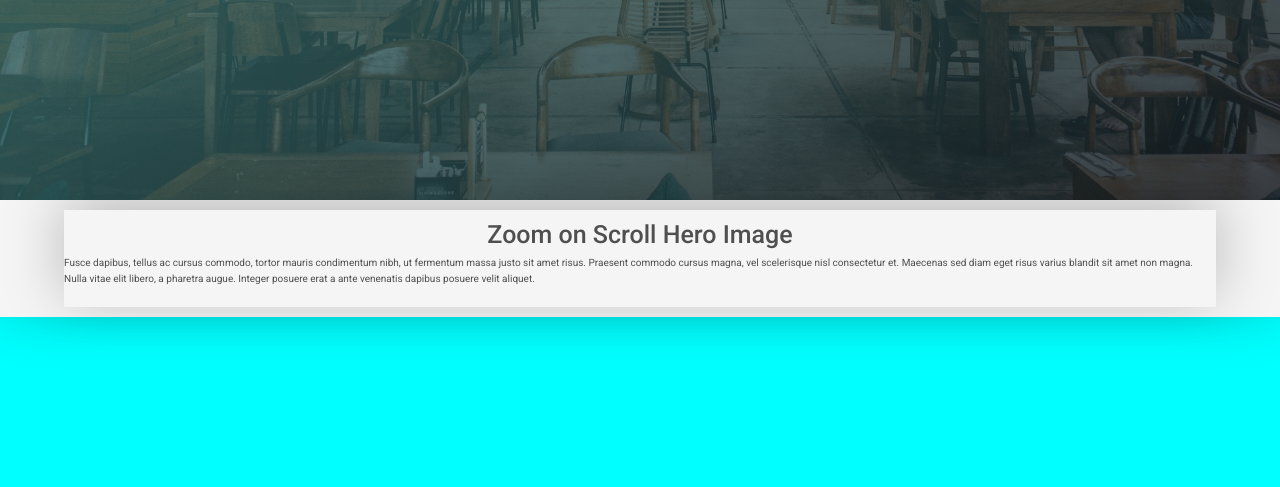
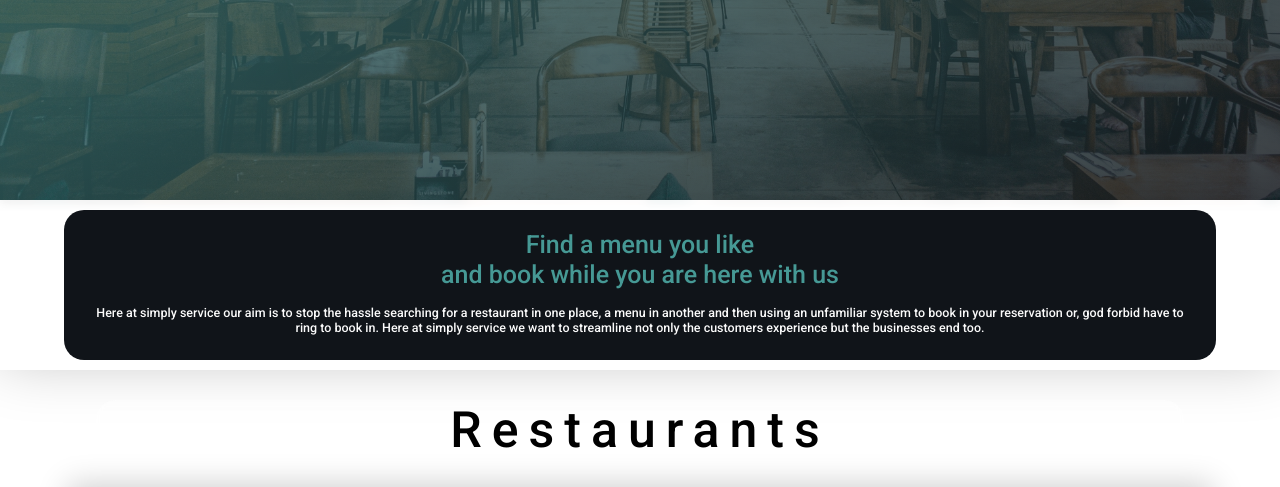
Before and after one commit to EeeBeeDee/simply-service, a Django app: page / in a window 1280 px wide. Shown: the part 600-1087 px from the top of the page. Run offline with Django 3.2, Linux system fonts and the light colour scheme; some libraries are stand-ins or nearby versions.

Commit message:
Add basic structure to restaurants section

```diff
--- a/static/style.css
+++ b/static/style.css
@@ -243,8 +243,14 @@ nav i {
   align-items: center;
 	padding: 1em 0;
 	position: relative;
-	background: #f5f5f5;
 	box-shadow: 0px -10px 60px rgba(0,0,0,0.25);
+}
+
+.blurb-section {
+  background-color: var(--secondary-color);
+  padding: 2rem;
+  border-radius: 2rem;
+  color: var(--primary-color);
 }
 
 header img {
@@ -296,7 +382,7 @@ header img {
   z-index: 5;
 }
 
-.bookings-title {
+.title {
   text-align: center;
   z-index: 10;
   margin: 0 auto;
@@ -304,6 +390,7 @@ header img {
   padding: 0 2rem;
   font-size: 5rem;
   color: #000;
+  letter-spacing: 1rem;
   border-radius: 2rem;
   max-width: 85vw;
 }
--- a/templates/index.html
+++ b/templates/index.html
@@ -1,23 +1,135 @@
-{% extends "base.html" %}
-{% load static %}
-
-{% block content %}
+{% extends "base.html" %} {% load static %} {% block content %}
 
 <header class="hero-container">
-    <img class="hero-img" src="{% static 'bookings/img/hero.jpg' %}" alt="View of one of our Restaurants">
+    <img
+        class="hero-img"
+        src="{% static 'bookings/img/hero.jpg' %}"
+        alt="View of one of our Restaurants"
+    />
     <p class="animate fadeInLeft delay-400">Simply | Service</p>
-    <h1 class="hero-title animate fadeInRight delay-600">Choose where you want to eat and when. All in one place</h1>
-    <a href="{% url 'bookings' %}" class="hero-button animate fadeInLeft delay-800">Book Now!</a>
-    <a href="#blurb"><i class="animate fadeInRight delay-1000 down-arrow fas fa-chevron-down"></i></a>
+    <h1 class="hero-title animate fadeInRight delay-600">
+        Choose where you want to eat and when. All in one place
+    </h1>
+    <a
+        href="{% url 'bookings' %}"
+        class="hero-button animate fadeInLeft delay-800"
+        >Book Now!</a
+    >
+    <a href="#blurb"
+        ><i
+            class="animate fadeInRight delay-1000 down-arrow fas fa-chevron-down"
+        ></i
+    ></a>
 </header>
 
-<section id="blurb" class="blurb" role="main">
-	<div class="contained blurb">
-		<h1>Zoom on Scroll Hero Image</h1>
-		<p>Fusce dapibus, tellus ac cursus commodo, tortor mauris condimentum nibh, ut fermentum massa justo sit amet risus. Praesent commodo cursus magna, vel scelerisque nisl consectetur et. Maecenas sed diam eget risus varius blandit sit amet non magna. Nulla vitae elit libero, a pharetra augue. Integer posuere erat a ante venenatis dapibus posuere velit aliquet.</p>
-	</div>
+<section id="blurb" class="blurb mask-custom" role="main">
+    <div class="contained blurb-section">
+        <h1 class="text-center mb-4">
+            Find a menu you like <br />
+            and book while you are here with us
+        </h1>
+        <p class="text-light h5 text-center">
+            Here at simply service our aim is to stop the hassle searching for a
+            restaurant in one place, a menu in another and then using an
+            unfamiliar system to book in your reservation or, god forbid have to
+            ring to book in. Here at simply service we want to streamline not
+            only the customers experience but the businesses end too.
+        </p>
+    </div>
 </section>
 
-<div id="restaurants" class="space-filler"></div>
+<section class="restaurants pt-5" id="restaurants">
+    <div class="container">
+        <h2 class="title mask-custom mb-5">Restaurants</h2>
+        <div class="restaurant-card mb-5 mask-custom">
+            <div class="restaurant-img-container">
+                <img
+                    src="assests/media/recording-restaurant.jpg"
+                    alt=""
+                    class="restaurant-img"
+                />
+            </div>
+            <div class="restaurant-blurb px-2">
+                <h2 class="my-2">
+                    Tonys
+                </h2>
+                <p>
+                    Italian restaurant with a great sea view
+                    <br />
+                    <br />
+                    - Lorem ipsum dolor sit amet.
+                    <br />
+                    - Lorem ipsum dolor sit amet.
+                    <br />
+                    - Lorem ipsum dolor sit amet.
+                </p>
+                <div class="restaurant-booking-flex">
+                    <div class="restaurant-icon">€28</div>
+                    <a href="{% url 'bookings' %}" class="btn booking-btn">Book Now!</a>
+                </div>
+                <h3 class="mx-1">Average spend</h3>
+            </div>
+        </div>
+        <div class="restaurant-card restaurant-card-reverse mb-5 mask-custom">
+            <div class="restaurant-img-container">
+                <img
+                    src="assests/media/rehearsal-restaurant.jpg"
+                    alt=""
+                    class="restaurant-img"
+                />
+            </div>
+            <div class="restaurant-blurb px-3">
+                <h2 class="my-3">
+                    EFGH
+                </h2>
+                <p>
+                    Blah blah blah
+                    <br />
+                    <br />
+                    - Lorem ipsum dolor sit amet.
+                    <br />
+                    - Lorem ipsum dolor sit amet.
+                    <br />
+                    - Lorem ipsum dolor sit amet.
+
+                </p>
+                <div class="restaurant-booking-flex">
+                    <div class="restaurant-icon">€55</div>
+                    <a href="{% url 'bookings' %}" class="btn booking-btn">Book Now!</a>
+                </div>
+                <h3 class="mx-3">Average spend</h3>
+            </div>
+        </div>
+        <div class="restaurant-card mb-5 mask-custom">
+            <div class="restaurant-img-container">
+                <img
+                    src="assests/media/recording-restaurant.jpg"
+                    alt=""
+                    class="restaurant-img"
+                />
+            </div>
+            <div class="restaurant-blurb px-2">
+                <h2 class="my-2">
+                    ABCD
+                </h2>
+                <p>
+                    Italian restaurant with a great sea view
+                    <br />
+                    <br />
+                    - Lorem ipsum dolor sit amet.
+                    <br />
+                    - Lorem ipsum dolor sit amet.
+                    <br />
+                    - Lorem ipsum dolor sit amet.
+                </p>
+                <div class="restaurant-booking-flex">
+                    <div class="restaurant-icon">€35</div>
+                    <a href="{% url 'bookings' %}" class="btn booking-btn">Book Now!</a>
+                </div>
+                <h3 class="mx-3">Average spend</h3>
+            </div>
+        </div>
+    </div>
+</section>
 
 {% endblock content %}
```
Also changed, not shown: other parts of static/style.css (+82 -4 lines), templates/booking_detail.html (+4 -4 lines), templates/your_bookings.html (+13 -12 lines).
